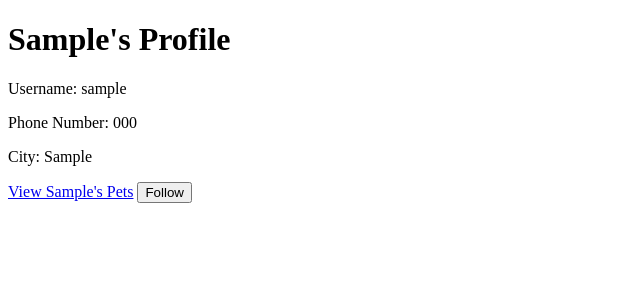
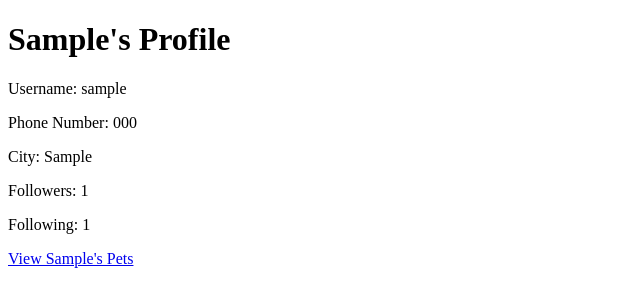
Before and after one commit to abeer-rozba/furreal-friends, a Django app: page /community/1 in a window 1280 px wide. Shown: the part 29-336 px from the top of the page, without its empty margins (0-640 px from the left). Run offline with Django 5.2, Linux system fonts and the light colour scheme; a user stored in the database is signed in; tables that the repository leaves empty hold one stand-in row (values such as "Sample post").

Commit message:
create follow and unfollow functionality

```diff
--- a/main_app/models.py
+++ b/main_app/models.py
@@ -20,6 +20,9 @@ class Owner(models.Model):
     last_name = models.CharField(max_length=50)
     phone_number = PhoneNumberField(region="BH", validators=[only_bh_numbers])
     city = models.CharField(max_length=50)
+    following = models.ManyToManyField(
+        "self", symmetrical=False, related_name="followers", blank=True
+    )
 
     def __str__(self):
         return self.first_name
--- a/main_app/templates/community/member-details.html
+++ b/main_app/templates/community/member-details.html
@@ -5,6 +5,17 @@
   <p>Username: {{member.user.username}}</p>
   <p>Phone Number: {{member.phone_number}}</p>
   <p>City: {{member.city}}</p>
+  <p>Followers: {{member.followers.count}}</p>
+  <p>Following: {{member.following.count}}</p>
   <a href="/community/{{member.id}}/pets">View {{member.first_name}}'s Pets</a>
-  <button>Follow</button>
+  {% if request.user.owner != member %}
+  <form action="/community/{{member.id}}/follow/" method="POST">
+    {% csrf_token %}
+    {% if member in request.user.owner.following.all %}
+      <button type="submit">Unfollow</button>
+    {% else %}
+      <button type="submit">Follow</button>
+    {% endif %}
+  </form>
+  {% endif %}
 {% endblock content %}
--- a/main_app/templates/pet-events/my-events.html
+++ b/main_app/templates/pet-events/my-events.html
@@ -4,9 +4,7 @@
   <a href="/events/new">New Event</a>
   <br>
   {% for event in events %}
-    {% if event.host.id == user.owner.id %}
-      <img src="{{event.image}}" width="300px"><br>
-      <a href="/events/{{event.id}}">{{event.title}}</a>
-    {% endif %}
+  <img src="{{event.image}}" width="300px"><br>
+  <a href="/events/{{event.id}}">{{event.title}}</a>
   {% endfor %}
 {% endblock content %}
--- a/main_app/urls.py
+++ b/main_app/urls.py
@@ -12,6 +12,7 @@ urlpatterns = [
     path("community/", views.CommunityListView.as_view()),
     path("community/<int:id>", views.CommunityDetailView.as_view()),
     path("community/<int:id>/pets", views.MemberPetsDetailView.as_view()),
+    path("community/<int:id>/follow/", views.toggle_follow),
     path("my-pets/", views.MyPetsListView.as_view()),
     path("pets/", views.PetListView.as_view()),
     path("pets/new/", views.PetCreateView.as_view()),
--- a/main_app/views.py
+++ b/main_app/views.py
@@ -1,4 +1,4 @@
-from django.shortcuts import render, redirect
+from django.shortcuts import render, redirect, get_object_or_404
 from django.views.generic import (
     CreateView,
     ListView,
@@ -25,6 +25,19 @@ def check_profile(request):
     if hasattr(request.user, "owner"):
         return redirect("/")
     return redirect("/owners/new/")
+
+
+@login_required
+def toggle_follow(request, id):
+    user_account = request.user.owner
+    target_account = get_object_or_404(Owner, id=id)
+
+    if user_account != target_account:
+        if target_account in user_account.following.all():
+            user_account.following.remove(target_account)
+        else:
+            user_account.following.add(target_account)
+    return redirect(f"/community/{id}")
 
 
 class SignUpView(CreateView):
```
Also changed, not shown: main_app/migrations/0012_owner_following.py (added).
